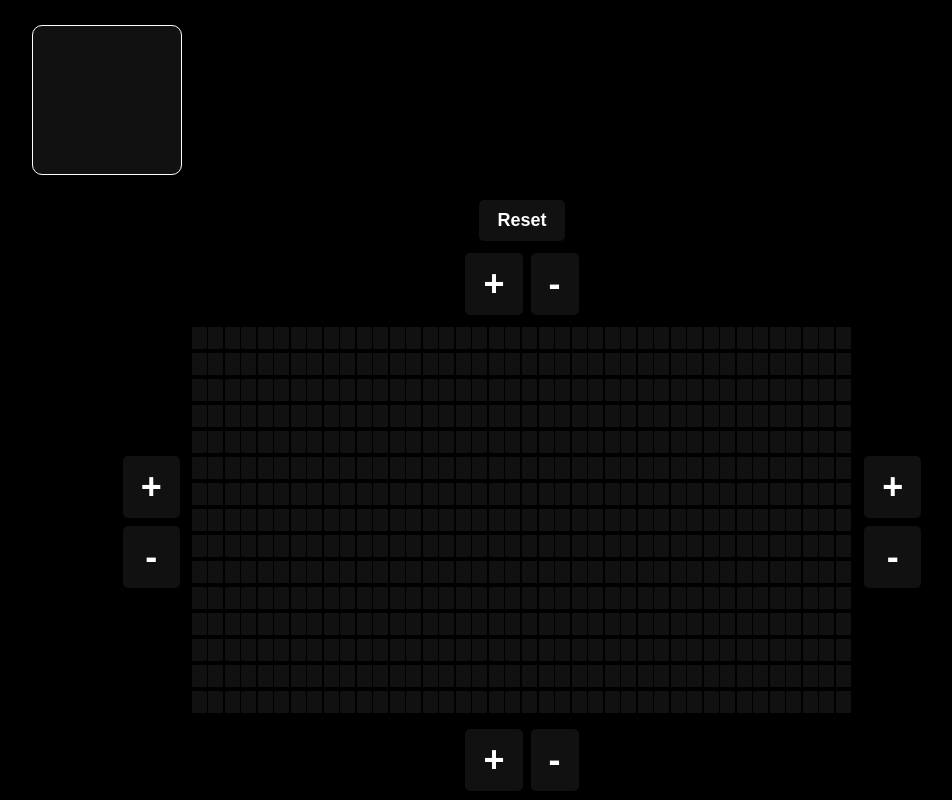
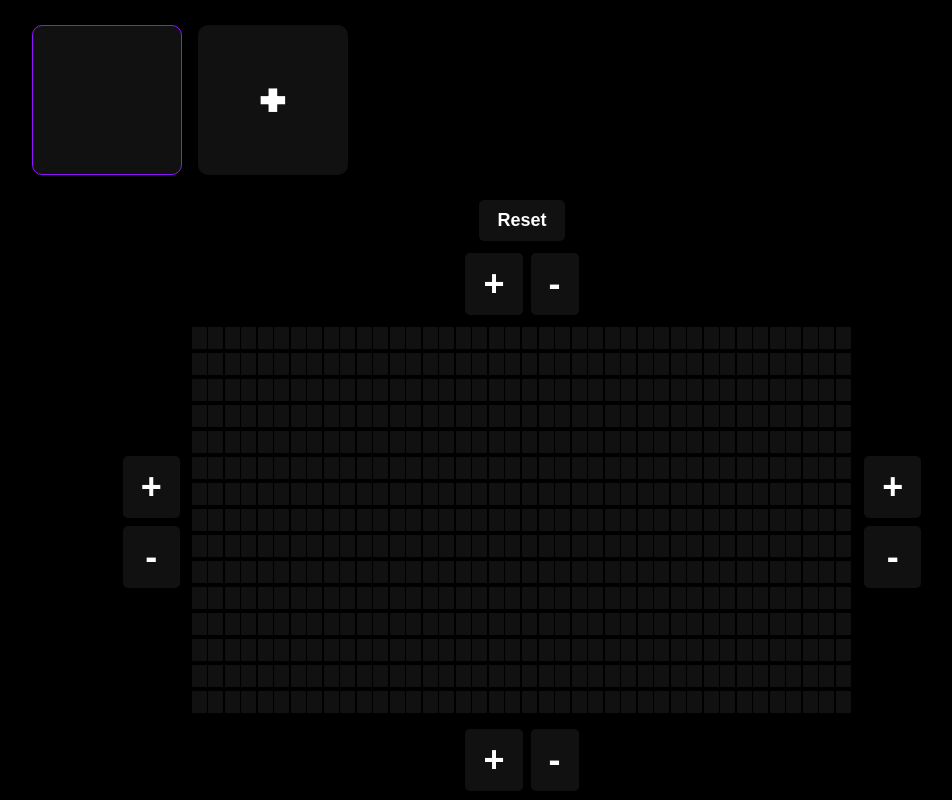
Before and after one commit to luketmillar/luketmillar.com, a React (Create React App) app: page /project/split-flap/create in a window 1280 px wide. Shown: the whole page, without its empty margins (118-1070 px from the left). Built offline with nearby package versions, Linux system fonts and the light colour scheme.

Commit message:
Multi-layout editor

```diff
--- a/src/projects/marquee/Creator/Editor.tsx
+++ b/src/projects/marquee/Creator/Editor.tsx
@@ -21,7 +21,9 @@ const Editor = ({ onChange, layout }: IProps) => {
     // eslint-disable-next-line react-hooks/exhaustive-deps
     const layoutManager = React.useMemo(() => new LayoutManager(layout), [])
     const focusManager = React.useMemo(() => new FocusManager(layoutManager.rows, layoutManager.columns), [layoutManager])
-
+    React.useEffect(() => {
+        layoutManager.replaceLayout(layout)
+    }, [layoutManager, layout])
     React.useEffect(() => {
         layoutManager.setOnChange(onChange)
     }, [layoutManager, onChange])
--- a/src/projects/marquee/Creator/MessageRail.tsx
+++ b/src/projects/marquee/Creator/MessageRail.tsx
@@ -1,28 +1,84 @@
 import React from 'react'
 import styled from 'styled-components'
 import { Layout } from '../layout'
+import Colors from 'colors'
 
 interface IProps {
     layouts: Layout[]
     index: number
     selectLayout: (index: number) => void
+    addLayout: () => void
+    removeLayout: (index: number) => void
 }
 
-const MessageRail = ({ layouts, index, selectLayout }: IProps) => {
-    return <div style={{ height: 200, display: 'flex', alignItems: 'center', padding: '0 150px' }}>
-        {layouts.map((message, i) => <MessageBox selected={index === i}>{message.join('')}</MessageBox>)}
+const MessageRail = ({ layouts, index, selectLayout, addLayout, removeLayout }: IProps) => {
+
+    const onFocus = (i: number) => {
+        selectLayout(i)
+    }
+
+    const handleKeyDown = (e: React.KeyboardEvent, i: number) => {
+        if (e.key === "Backspace") {
+            removeLayout(i)
+        }
+    }
+
+    React.useEffect(() => {
+        if (document.activeElement?.id !== `layout-${index}`) {
+            document.getElementById(`layout-${index}`)?.focus()
+        }
+    }, [index])
+
+    return <div style={{ height: 200, display: 'flex', alignItems: 'center', overflowX: 'auto' }}>
+        <Spacer style={{ width: 150 }} />
+        {layouts.map((message, i) => (
+            <React.Fragment key={`message-box-${i}`}>
+                {i > 0 && <Spacer />}
+                <MessageBox id={`layout-${i}`} onFocus={() => onFocus(i)} onKeyDown={e => handleKeyDown(e, i)} tabIndex={0} selected={index === i}>{message.join('')}</MessageBox>
+            </React.Fragment>
+        ))}
+        <Spacer />
+        <AddNew onClick={addLayout}>+</AddNew>
+        <Spacer style={{ width: 150 }} />
     </div>
 }
 
-const MessageBox = styled.div<{ selected: boolean }>`
-    ${props => props.selected && 'border: 1px solid white;'}
+const Spacer = styled.div`
+    height: 16px;
+    width: 16px;
+    flex-shrink: 0;
+`
+
+const MessageBox = styled.div<{ selected?: boolean }>`
+    ${props => props.selected ? 'border: 1px solid white;' : 'border: 1px solid transparent;'}
     background-color: #111;
     border-radius: 10px;
+
+    flex-shrink: 0;
 
     height: 150px;
     width: 150px;
     padding: 10px;
     font-size: 10px;
+
+    :hover {
+        background-color: #222;
+    }
+
+    :focus {
+        border-color: ${Colors.purple};
+        outline: none;
+    }
+`
+
+const AddNew = styled(MessageBox)`
+    font-size: 48px;
+    font-weight: 900;
+    display: flex;
+    align-items: center;
+    justify-content: center;
+
+
 `
 
 export default MessageRail
--- a/src/projects/marquee/Creator/index.tsx
+++ b/src/projects/marquee/Creator/index.tsx
@@ -32,9 +32,31 @@ const Creator = ({ onCreate }: IProps) => {
         })
     }, [index])
 
+    const addLayout = () => {
+        setLayouts(layouts => {
+            const rows = layouts[0].length
+            const columns = layouts[0][0].length
+            return [...layouts, generator.emptyLayout(columns, rows)]
+        })
+        setIndex(layouts.length)
+    }
+
+    const removeLayout = (index: number) => {
+        setLayouts(layouts => {
+            const rows = layouts[0].length
+            const columns = layouts[0][0].length
+            if (layouts.length === 1) {
+                // deleted the last one so just replace the list with a single empty
+                return [generator.emptyLayout(columns, rows)]
+            }
+            return [...layouts.slice(0, index), ...layouts.slice(index + 1)]
+        })
+        setIndex(Math.max(0, index - 1))
+    }
+
     return <div>
-        <MessageRail layouts={layouts} index={index} selectLayout={setIndex} />
-        <Editor layout={currentLayout} onChange={handleEditorChange} />
+        <MessageRail layouts={layouts} index={index} selectLayout={setIndex} addLayout={addLayout} removeLayout={removeLayout} />
+        <Editor key={index} layout={currentLayout} onChange={handleEditorChange} />
     </div>
 }
 
--- a/src/projects/marquee/LayoutManager.ts
+++ b/src/projects/marquee/LayoutManager.ts
@@ -5,6 +5,9 @@ export default class LayoutManager {
     public layout: Layout
     private onChange?: (layout: Layout) => void
     constructor(layout: Layout) {
+        this.layout = layout
+    }
+    public replaceLayout = (layout: Layout) => {
         this.layout = layout
     }
     public addRow = (index: number) => {
```
